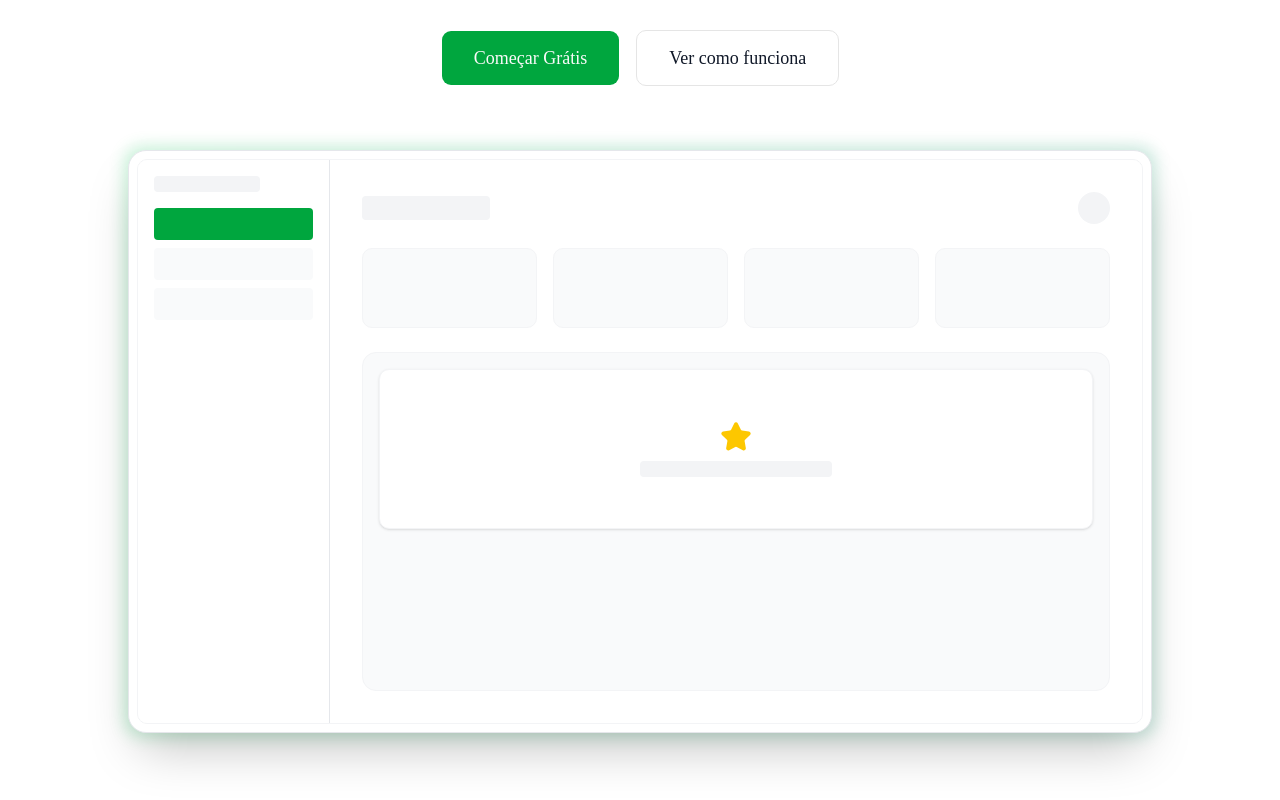
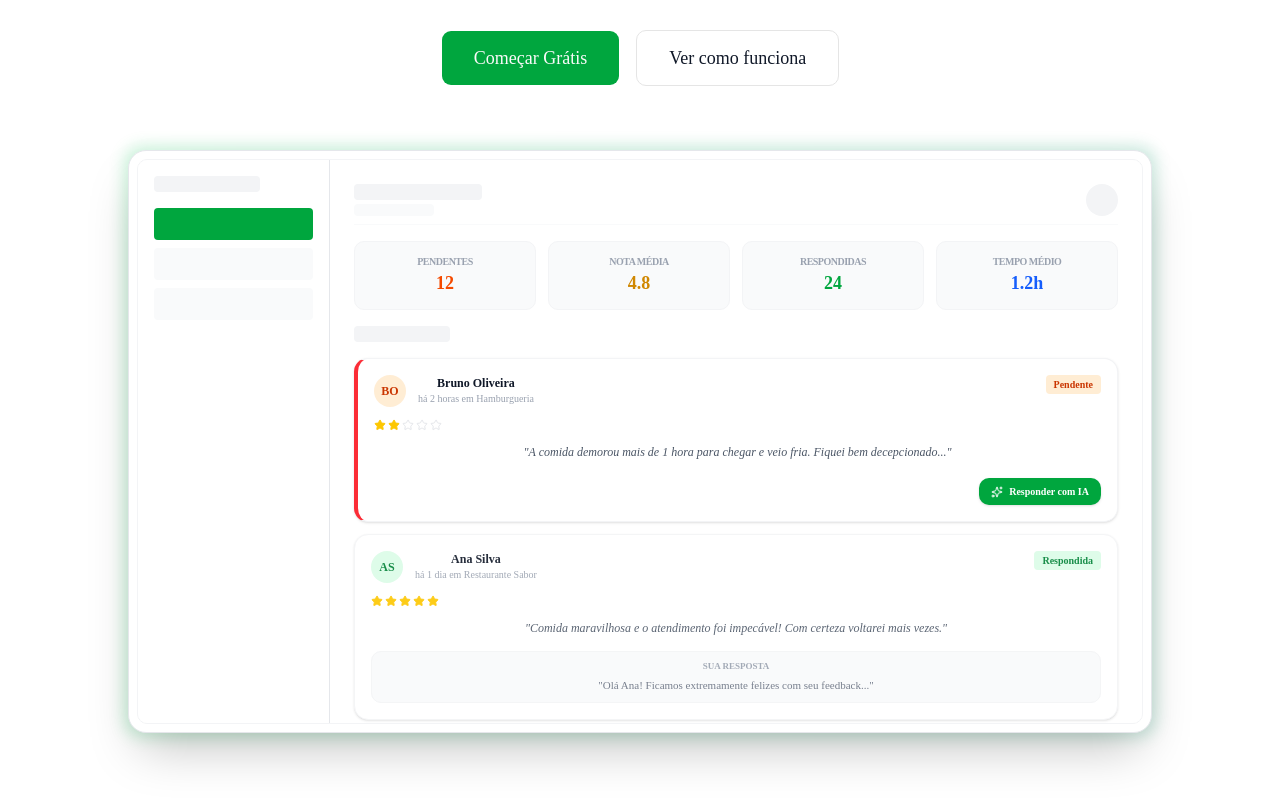
Before and after one commit to lucas04501/Inbox-de-avaliacoes-Google-Maps-com-IA, a Next.js app: page / in a window 1280 px wide. Shown: the part 570-1370 px from the top of the page. Built offline with nearby package versions, Linux system fonts and the light colour scheme.

Commit message:
feat: enhance landing page with mock metrics and review cards

```diff
--- a/src/app/page.tsx
+++ b/src/app/page.tsx
@@ -78,19 +78,78 @@ export default function LandingPage() {
                       </div>
                     </div>
                   </aside>
-                  <main className="flex-1 p-4 sm:p-8 bg-white flex flex-col gap-6">
-                    <div className="flex justify-between items-center">
-                      <div className="h-6 w-32 bg-gray-100 rounded"></div>
+                  <main className="flex-1 p-4 sm:p-6 bg-white flex flex-col gap-4 overflow-hidden">
+                    {/* Mock TopBar */}
+                    <div className="flex justify-between items-center pb-2 border-b border-gray-50">
+                      <div className="flex flex-col gap-1">
+                        <div className="h-4 w-32 bg-gray-100 rounded"></div>
+                        <div className="h-3 w-20 bg-gray-50 rounded"></div>
+                      </div>
                       <div className="h-8 w-8 bg-gray-100 rounded-full"></div>
                     </div>
-                    <div className="grid grid-cols-2 lg:grid-cols-4 gap-4">
-                      {[1, 2, 3, 4].map(i => <div key={i} className="h-20 bg-gray-50 rounded-lg border border-gray-100"></div>)}
+
+                    {/* Mock Metrics */}
+                    <div className="grid grid-cols-2 lg:grid-cols-4 gap-3">
+                      {[
+                        { label: 'Pendentes', val: '12', color: 'text-orange-600' },
+                        { label: 'Nota Média', val: '4.8', color: 'text-yellow-600' },
+                        { label: 'Respondidas', val: '24', color: 'text-green-600' },
+                        { label: 'Tempo Médio', val: '1.2h', color: 'text-blue-600' },
+                      ].map((m, i) => (
+                        <div key={i} className="p-3 bg-gray-50 rounded-lg border border-gray-100">
+                          <div className="text-[10px] font-bold text-gray-400 uppercase tracking-tighter">{m.label}</div>
+                          <div className={`text-lg font-black ${m.color}`}>{m.val}</div>
+                        </div>
+                      ))}
                     </div>
-                    <div className="flex-1 bg-gray-50 rounded-xl border border-gray-100 p-4 flex flex-col gap-4">
-                      <div className="h-40 w-full bg-white rounded-lg shadow-sm border border-gray-100 flex items-center justify-center">
-                        <div className="flex flex-col items-center gap-2">
-                          <Star className="h-8 w-8 text-yellow-400 fill-yellow-400" />
-                          <div className="h-4 w-48 bg-gray-100 rounded"></div>
+
+                    {/* Mock Review List */}
+                    <div className="flex-1 flex flex-col gap-3">
+                      <div className="h-4 w-24 bg-gray-100 rounded mb-1"></div>
+
+                      {/* Card 1 - Urgent */}
+                      <div className="p-4 bg-white rounded-xl border border-gray-100 border-l-4 border-l-red-500 shadow-sm space-y-3">
+                        <div className="flex justify-between items-start">
+                          <div className="flex gap-3">
+                            <div className="h-8 w-8 bg-orange-100 rounded-full flex items-center justify-center text-orange-700 font-bold text-xs">BO</div>
+                            <div>
+                              <div className="text-xs font-bold">Bruno Oliveira</div>
+                              <div className="text-[10px] text-gray-400">há 2 horas em Hamburgueria</div>
+                            </div>
+                          </div>
+                          <div className="px-2 py-0.5 rounded bg-orange-100 text-orange-700 text-[10px] font-bold">Pendente</div>
+                        </div>
+                        <div className="flex gap-0.5">
+                          {[1, 2].map(s => <Star key={s} className="h-3 w-3 fill-yellow-400 text-yellow-400" />)}
+                          {[3, 4, 5].map(s => <Star key={s} className="h-3 w-3 text-gray-200" />)}
+                        </div>
+                        <p className="text-xs text-gray-600 leading-relaxed italic">"A comida demorou mais de 1 hora para chegar e veio fria. Fiquei bem decepcionado..."</p>
+                        <div className="flex justify-end pt-1">
+                          <div className="px-3 py-1.5 bg-green-600 text-white text-[10px] font-bold rounded-lg flex items-center gap-1.5 shadow-sm">
+                            <Sparkles className="h-3 w-3" /> Responder com IA
+                          </div>
+                        </div>
+                      </div>
+
+                      {/* Card 2 - Replied */}
+                      <div className="p-4 bg-white rounded-xl border border-gray-100 shadow-sm space-y-3 opacity-90 hidden sm:block">
+                        <div className="flex justify-between items-start">
+                          <div className="flex gap-3">
+                            <div className="h-8 w-8 bg-green-100 rounded-full flex items-center justify-center text-green-700 font-bold text-xs">AS</div>
+                            <div>
+                              <div className="text-xs font-bold">Ana Silva</div>
+                              <div className="text-[10px] text-gray-400">há 1 dia em Restaurante Sabor</div>
+                            </div>
+                          </div>
+                          <div className="px-2 py-0.5 rounded bg-green-100 text-green-700 text-[10px] font-bold">Respondida</div>
+                        </div>
+                        <div className="flex gap-0.5">
+                          {[1, 2, 3, 4, 5].map(s => <Star key={s} className="h-3 w-3 fill-yellow-400 text-yellow-400" />)}
+                        </div>
+                        <p className="text-xs text-gray-600 leading-relaxed italic">"Comida maravilhosa e o atendimento foi impecável! Com certeza voltarei mais vezes."</p>
+                        <div className="p-2 bg-gray-50 rounded-lg border border-gray-100">
+                          <div className="text-[9px] font-bold text-gray-400 uppercase mb-1">Sua Resposta</div>
+                          <p className="text-[11px] text-gray-500">"Olá Ana! Ficamos extremamente felizes com seu feedback..."</p>
                         </div>
                       </div>
                     </div>
```
